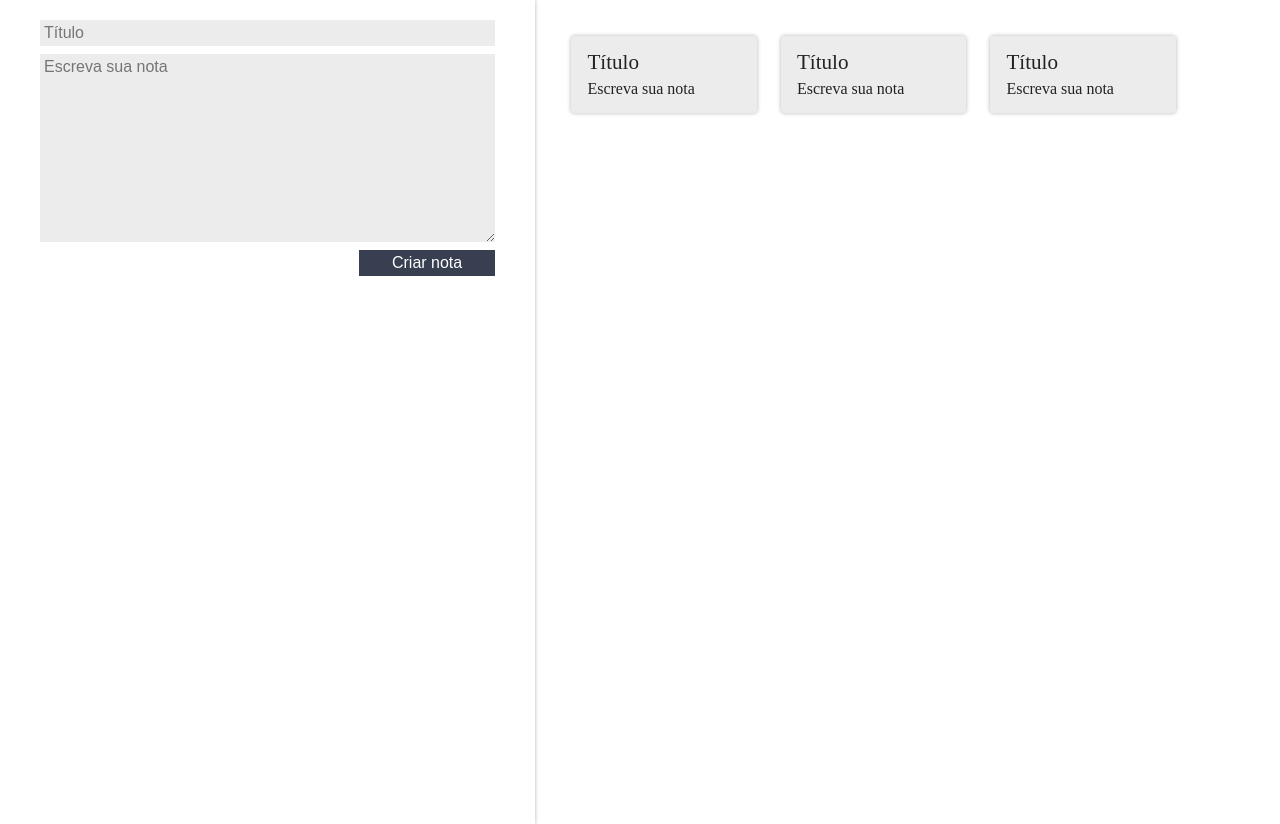
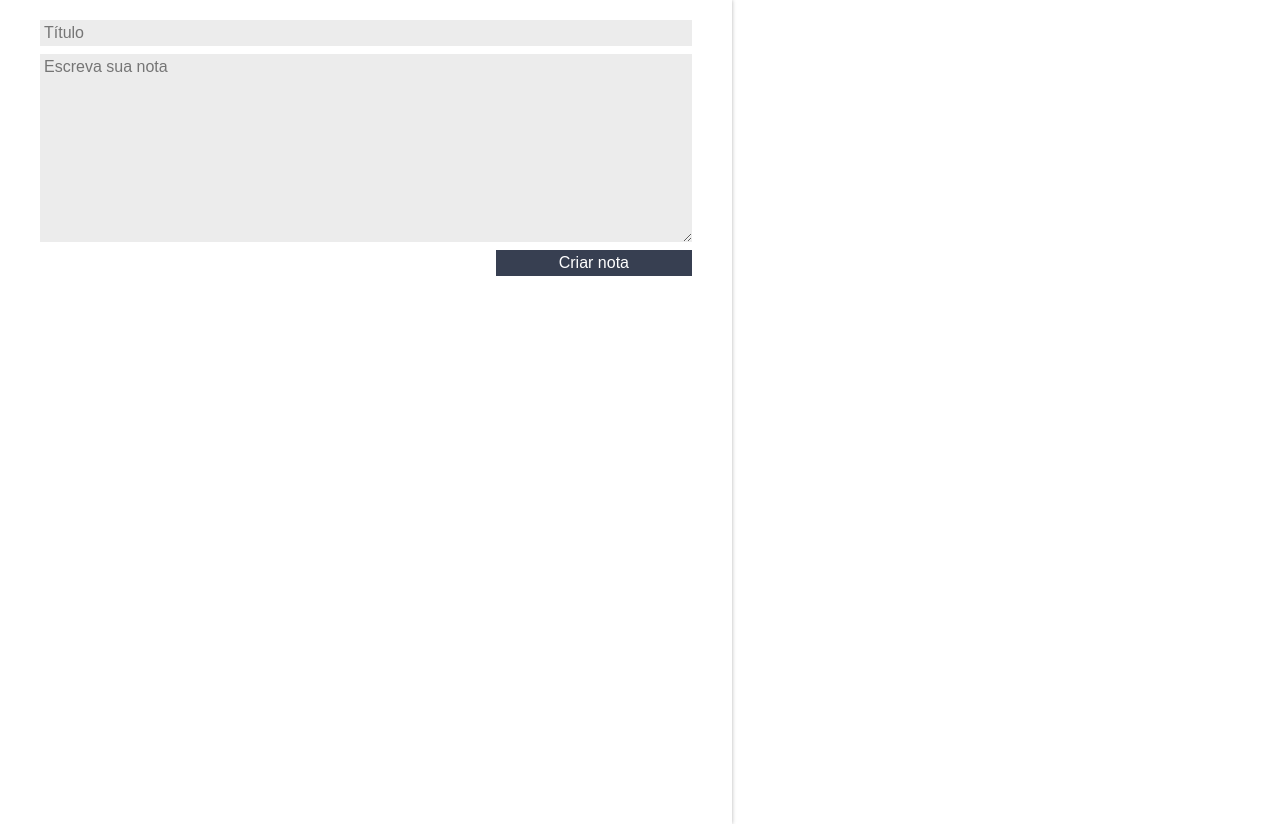
Before and after one commit to RaphaelF/Trilha-React, a React (Create React App) app in the folder react1/ceep/: page / in a window 1280 px wide. Built offline with nearby package versions, Linux system fonts and the light colour scheme.

Commit message:
Projeto finalizado
Curso concluído

```diff
--- a/react1/ceep/src/App.jsx
+++ b/react1/ceep/src/App.jsx
@@ -7,11 +7,26 @@
 import "./assets/index.css";
 
 class App extends Component {
+  constructor() {
+    super();
+
+    this.state = {
+      notas: [],
+    };
+  }
+  criarNota(titulo, texto) {
+    const novaNota = { titulo, texto };
+    const novoArrayDeNotas = [...this.state.notas, novaNota];
+    const novoEstado = {
+      notas: novoArrayDeNotas,
+    };
+    this.setState(novoEstado);
+  }
   render() {
     return (
       <section className="conteudo">
-        <FormularioCadastro />
-        <ListaDeNotas />
+        <FormularioCadastro criarNota={this.criarNota.bind(this)} />
+        <ListaDeNotas notas={this.state.notas} />
       </section>
     );
   }
--- a/react1/ceep/src/components/CardNota/CardNota.jsx
+++ b/react1/ceep/src/components/CardNota/CardNota.jsx
@@ -6,9 +6,9 @@
     return (
       <section className="card-nota">
         <header className="card-nota_cabecalho">
-          <h3 className="card-nota_titulo">Título</h3>
+          <h3 className="card-nota_titulo">{this.props.titulo}</h3>
         </header>
-        <p className="card-nota_texto">Escreva sua nota</p>
+        <p className="card-nota_texto">{this.props.texto}</p>
       </section>
     );
   }
--- a/react1/ceep/src/components/FormularioCadastro/FormularioCadastro.jsx
+++ b/react1/ceep/src/components/FormularioCadastro/FormularioCadastro.jsx
@@ -2,23 +2,34 @@
 import "./estilos.css";
 
 class FormularioCadastro extends Component {
-  constructor() {
-    super();
+  constructor(props) {
+    super(props);
     this.titulo = "";
+    this.texto = "";
   }
-  handleMudançaTitulo(evento) {
+  _handleMudançaTitulo(evento) {
+    evento.stopPropagation();
     this.titulo = evento.target.value;
-    console.log(this.titulo);
+  }
+  _handleMudancaTexto(evento) {
+    evento.stopPropagation();
+    this.texto = evento.target.value;
+  }
+
+  _criarNota(evento) {
+    evento.preventDefault();
+    evento.stopPropagation();
+    this.props.criarNota(this.titulo, this.texto);
   }
 
   render() {
     return (
-      <form className="form-cadastro">
+      <form className="form-cadastro" onSubmit={this._criarNota.bind(this)}>
         <input
           type="text"
           placeholder="Título"
           className="form-cadastro_input"
-          onChange={this.handleMudançaTitulo.bind(this)}
+          onChange={this._handleMudançaTitulo.bind(this)}
         />
         <textarea
           name=""
@@ -27,6 +38,7 @@
           rows="10"
           placeholder="Escreva sua nota"
           className="form-cadastro_input"
+          onChange={this._handleMudancaTexto.bind(this)}
         ></textarea>
         <button className="form-cadastro_input form-cadastro_submit">
           Criar nota
--- a/react1/ceep/src/components/ListaDeNotas/ListaDeNotas.jsx
+++ b/react1/ceep/src/components/ListaDeNotas/ListaDeNotas.jsx
@@ -6,15 +6,13 @@
   render() {
     return (
       <ul className="lista-notas">
-        {Array.of("Trabalho", "Trabalho", "Estudos").map(
-          (categorias, index) => {
-            return (
-              <li key={index} className="lista-notas_item">
-                <CardNota />
-              </li>
-            );
-          }
-        )}
+        {this.props.notas.map((nota, index) => {
+          return (
+            <li key={index} className="lista-notas_item">
+              <CardNota titulo={nota.titulo} texto={nota.texto} />
+            </li>
+          );
+        })}
       </ul>
     );
   }
```
